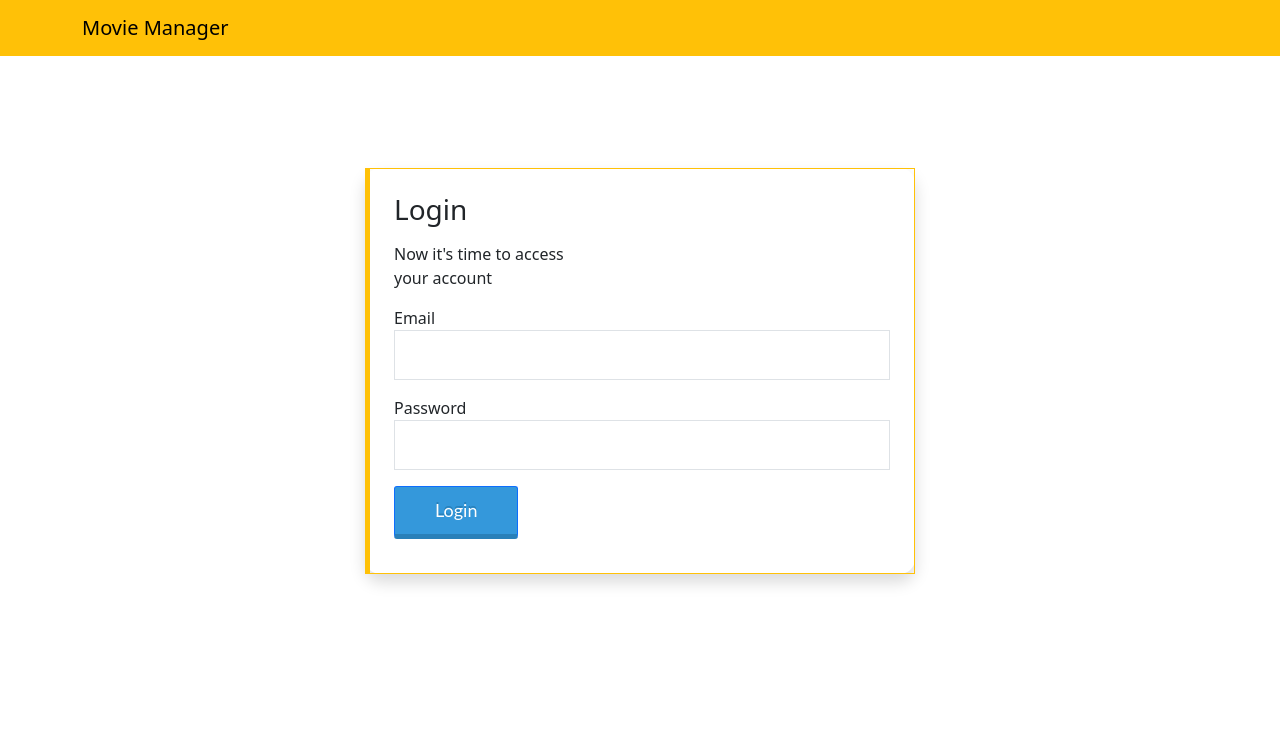
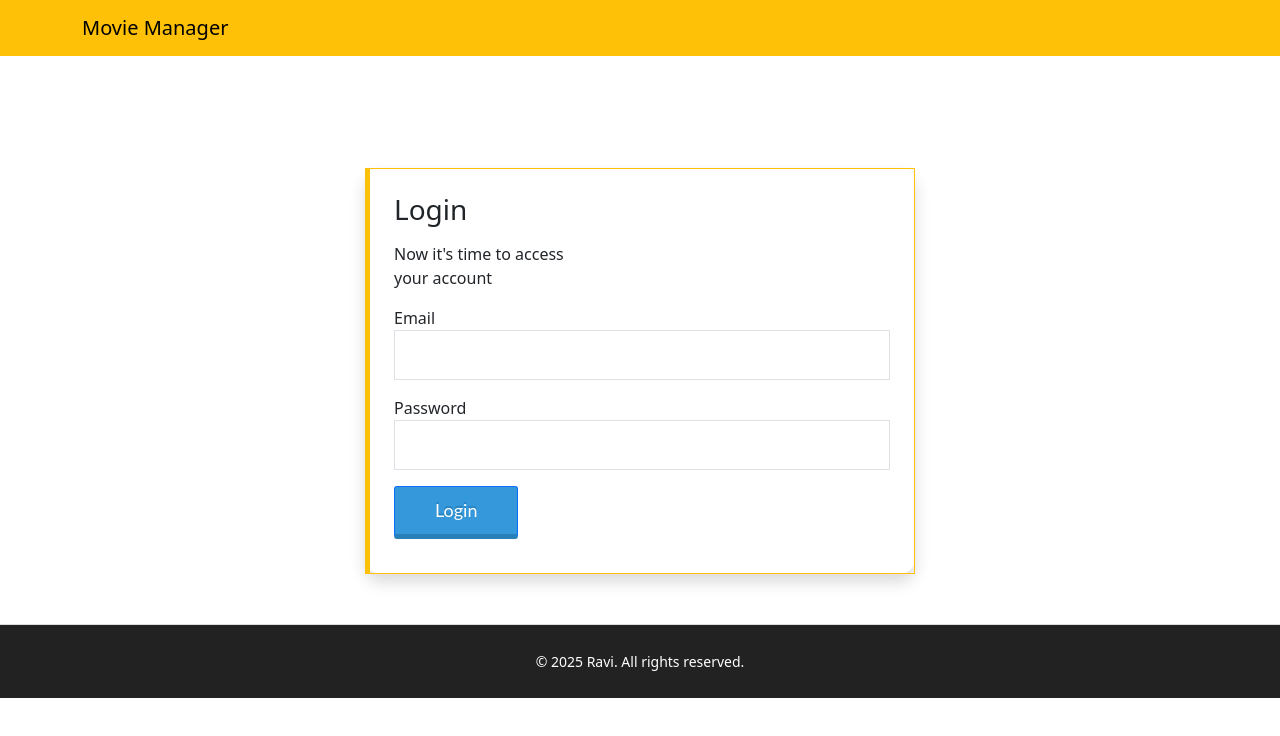
Before and after one commit to ravi7284007/movie-manager, a React (Create React App) app: page / in a window 1280 px wide. Shown: the top 736 px of the page. Built offline with nearby package versions, Linux system fonts and the light colour scheme.

Commit message:
added footer

```diff
--- a/db.json
+++ b/db.json
@@ -133,6 +133,21 @@
         "releaseDate": "2012-02-28",
         "rating": 6.9
       }
+    },
+    {
+      "id": "649b",
+      "userId": "1",
+      "movieId": 64202,
+      "movie": {
+        "id": 64202,
+        "poster": "https://image.tmdb.org/t/p/w220_and_h330_face/8YgqCWC9Vf9732oa4uUcQRR38GC.jpg",
+        "title": "Batman Beyond: The Movie",
+        "genre": "N/A",
+        "description": "Fuelled by remorse and vengeance, a high schooler named Terry McGinnis becomes the new Batman as he fights crime in the futuristic Neo-Gotham City.",
+        "cast": "",
+        "releaseDate": "1999-01-10",
+        "rating": 7.247
+      }
     }
   ],
   "reviews": [
--- a/src/App.css
+++ b/src/App.css
@@ -114,3 +114,17 @@ div .form-control {
 .card-body img, figure img{
 	width: 100%;
 }
+
+.app-footer {
+	background-color: #222;
+	color: #fff;
+	border-top: 1px solid #ddd;
+	margin-top: 50px;
+	padding: 10px 0;
+	font-size: 14px;
+	text-align: center;
+  }
+
+  .app-footer .text-center {
+	margin: 0;
+  }
--- a/src/App.js
+++ b/src/App.js
@@ -21,6 +21,12 @@ const App = () => (
       <Route path="/booked" element={<BookedMovies />} />
     </Routes>
   </div>
+
+  <footer className="app-footer">
+  <div className="text-center py-3">
+    © {new Date().getFullYear()} Ravi. All rights reserved.
+  </div>
+</footer>
   </>
 );
 
```
